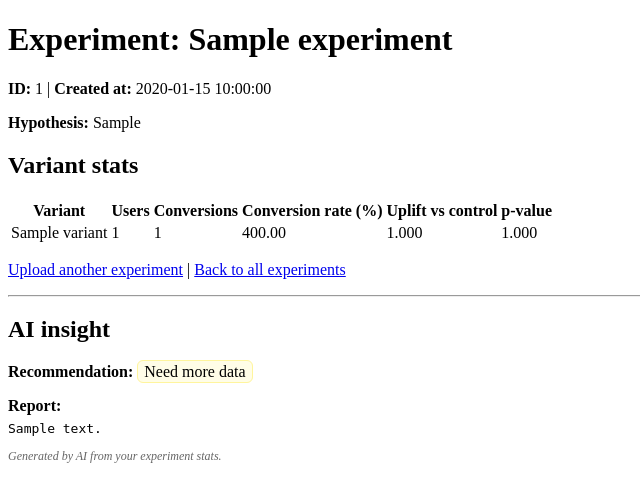
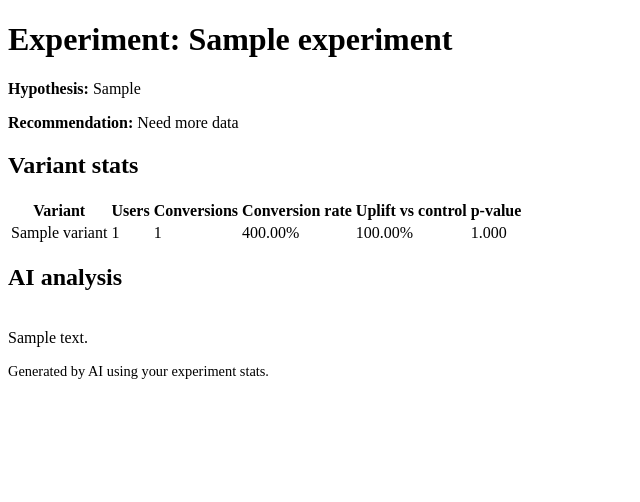
Before and after one commit to noah11dahan-cpu/experimentlens-ai, a FastAPI app: page /experiments/1 in a window 1280 px wide. Shown: the part 118-620 px from the top of the page, without its empty margins (0-640 px from the left). Run offline with FastAPI, Linux system fonts and the light colour scheme; tables that the repository leaves empty hold one stand-in row (values such as "Sample post").

Commit message:
Day 10: Verification

```diff
--- a/app/templates/experiment_detail.html
+++ b/app/templates/experiment_detail.html
@@ -4,24 +4,32 @@
 <div class="container mt-4">
   <h1>Experiment: {{ experiment.name }}</h1>
 
-  <!-- added: show ID + created timestamp, but keeps all your content -->
-  <p>
-    <strong>ID:</strong> {{ experiment.id }} |
-    <strong>Created at:</strong> {{ experiment.created_at }}
-  </p>
+  <p><strong>Hypothesis:</strong> {{ experiment.hypothesis or "" }}</p>
 
-  <p><strong>Hypothesis:</strong> {{ experiment.hypothesis or "" }}</p>
+  {# Recommendation badge #}
+  {% if experiment.recommendation %}
+    <div class="mb-3">
+      <strong>Recommendation:</strong>
+      {% if experiment.recommendation == "ship" %}
+        <span class="badge bg-success">Ship</span>
+      {% elif experiment.recommendation == "dont_ship" %}
+        <span class="badge bg-danger">Don’t ship</span>
+      {% else %}
+        <span class="badge bg-warning text-dark">Need more data</span>
+      {% endif %}
+    </div>
+  {% endif %}
 
   <h2 class="mt-4">Variant stats</h2>
 
   {% if variants %}
-    <table class="table table-bordered">
+    <table class="table table-striped">
       <thead>
         <tr>
           <th>Variant</th>
           <th>Users</th>
           <th>Conversions</th>
-          <th>Conversion rate (%)</th>
+          <th>Conversion rate</th>
           <th>Uplift vs control</th>
           <th>p-value</th>
         </tr>
@@ -32,20 +40,25 @@
             <td>{{ v.name }}</td>
             <td>{{ v.users }}</td>
             <td>{{ v.conversions }}</td>
-            <!-- conversion_rate is stored as a proportion (0.12), show as % -->
-            <td>{{ "%.2f" | format(v.conversion_rate * 100) }}</td>
+            <td>
+              {% if v.conversion_rate is not none %}
+                {{ "%.2f"|format(v.conversion_rate * 100) }}%
+              {% else %}
+                –
+              {% endif %}
+            </td>
             <td>
               {% if v.uplift is not none %}
-                {{ "%.3f" | format(v.uplift) }}
+                {{ "%.2f"|format(v.uplift * 100) }}%
               {% else %}
-                —
+                –
               {% endif %}
             </td>
             <td>
               {% if v.p_value is not none %}
-                {{ "%.3f" | format(v.p_value) }}
+                {{ "%.3f"|format(v.p_value) }}
               {% else %}
-                —
+                –
               {% endif %}
             </td>
           </tr>
@@ -53,38 +66,21 @@
       </tbody>
     </table>
   {% else %}
-    <p>No variants saved for this experiment.</p>
+    <p>No variants found for this experiment.</p>
   {% endif %}
 
-  <p class="mt-3">
-    <a href="{{ url_for('get_index') }}">Upload another experiment</a> |
-    <a href="{{ url_for('list_experiments') }}">Back to all experiments</a>
+  <h2 class="mt-4">AI analysis</h2>
+
+  {% if experiment.report_text %}
+    <p style="white-space: pre-line;">
+      {{ experiment.report_text }}
+    </p>
+  {% else %}
+    <p>No AI report generated yet for this experiment.</p>
+  {% endif %}
+
+  <p class="text-muted mt-2" style="font-size: 0.9rem;">
+    Generated by AI using your experiment stats.
   </p>
-<hr>
-<h2>AI insight</h2>
-
-<p>
-  <strong>Recommendation:</strong>
-  {% if experiment.recommendation %}
-    {% if experiment.recommendation == "ship" %}
-      <span style="padding:2px 6px;border-radius:6px;background:#e8f5e9;border:1px solid #c8e6c9;">Ship</span>
-    {% elif experiment.recommendation == "dont_ship" %}
-      <span style="padding:2px 6px;border-radius:6px;background:#ffebee;border:1px solid #ffcdd2;">Don’t ship</span>
-    {% else %}
-      <span style="padding:2px 6px;border-radius:6px;background:#fffde7;border:1px solid #fff59d;">Need more data</span>
-    {% endif %}
-  {% else %}
-    <em>n/a</em>
-  {% endif %}
-</p>
-
-<div>
-  <strong>Report:</strong>
-  <pre style="white-space:pre-wrap;margin-top:6px;">{{ experiment.report_text or '' }}</pre>
-</div>
-
-<p style="font-size:12px;color:#666;margin-top:10px;">
-  <em>Generated by AI from your experiment stats.</em>
-</p>
 </div>
 {% endblock %}
```
